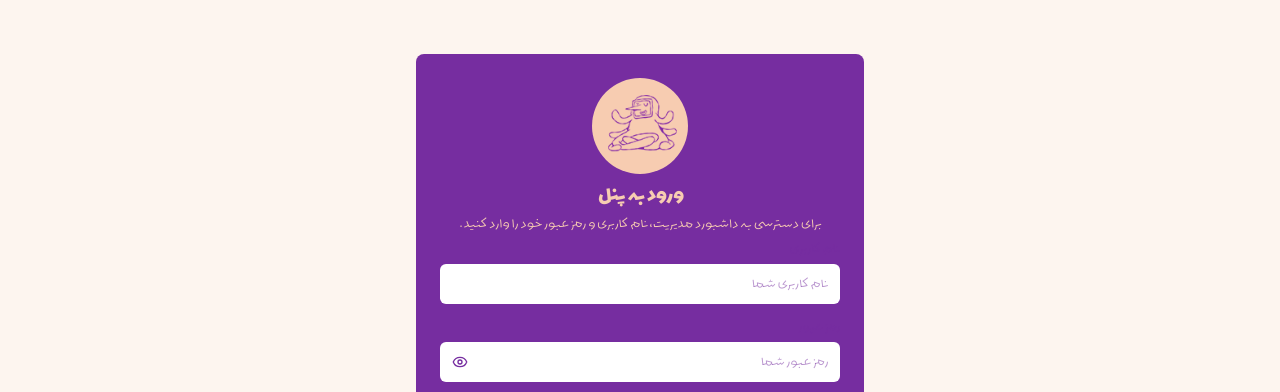
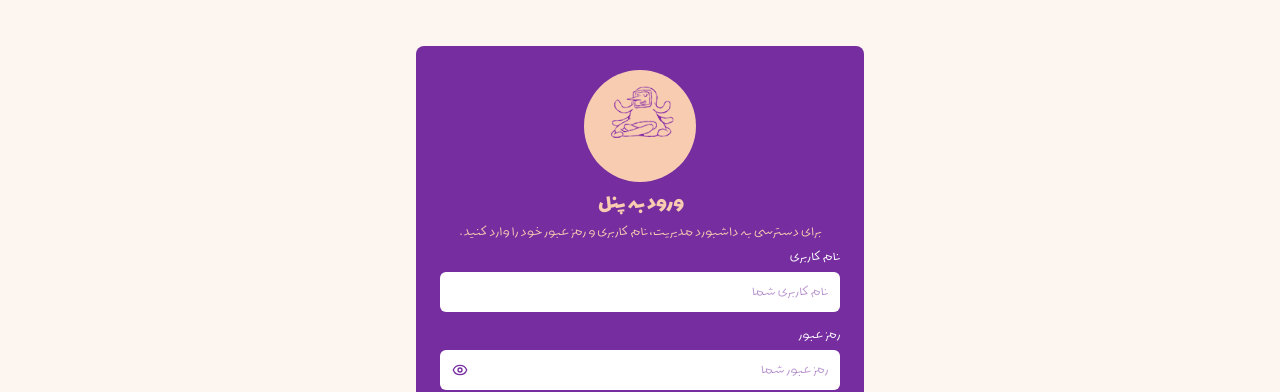
Before and after one commit to ahmadkeyhan/local-slowbar, a Next.js app: page /login in a window 1280 px wide. Shown: the part 210-602 px from the top of the page. Built offline with nearby package versions, Linux system fonts and the light colour scheme; no server answers.

Commit message:
made octo bounce

```diff
--- a/app/login/page.tsx
+++ b/app/login/page.tsx
@@ -56,13 +56,12 @@ export default function LoginPage() {
     <div className="min-h-screen flex items-center justify-center p-4">
       <Card className="w-full max-w-md bg-indigo">
         <CardHeader className="space-y-1 flex flex-col items-center text-peach pb-2">
-          <div className="flex items-center gap-4 mb-2">
-            <div className="w-24 bg-peach rounded-full p-1">
+          <div className="flex items-center gap-4 mb-2 aspect-square bg-peach p-4 pb-0 rounded-full">
+            <div className="relative w-20 aspect-square animate-[bounce_3s_ease-in-out_infinite]">
               <Image
                 src={"/octo.png"}
                 alt="لوگوی محلی"
-                width={340}
-                height={340}
+                fill
                 />
             </div>
           </div>
@@ -72,7 +71,7 @@ export default function LoginPage() {
         <CardContent>
           <form onSubmit={handleSubmit} className="space-y-4">
             <div className="flex flex-col gap-2">
-              <Label htmlFor="name">نام کاربری</Label>
+              <Label htmlFor="name" className="text-white">نام کاربری</Label>
               <Input
                 id="name"
                 type="text"
@@ -83,7 +82,7 @@ export default function LoginPage() {
               />
             </div>
             <div className="flex flex-col gap-2">
-              <Label htmlFor="password">رمز عبور</Label>
+              <Label htmlFor="password" className="text-white">رمز عبور</Label>
               <Input
                 id="password"
                 type="password"
--- a/components/menu/menuCategories.tsx
+++ b/components/menu/menuCategories.tsx
@@ -65,7 +65,7 @@ export default function MenuCategories() {
     <div className="space-y-2 min-h-screen pb-4">
       {isLoading?
         <div className="w-full aspect-square flex justify-center items-center">
-          <div className="relative w-27 aspect-square animate-[bounce_3s_ease-in-out_infinite] duration-400">
+          <div className="relative w-27 aspect-square animate-[bounce_3s_ease-in-out_infinite]">
             <Image src="/octo.png" alt="لودینگ اختاپوس" fill />
           </div>
         </div> :
```
